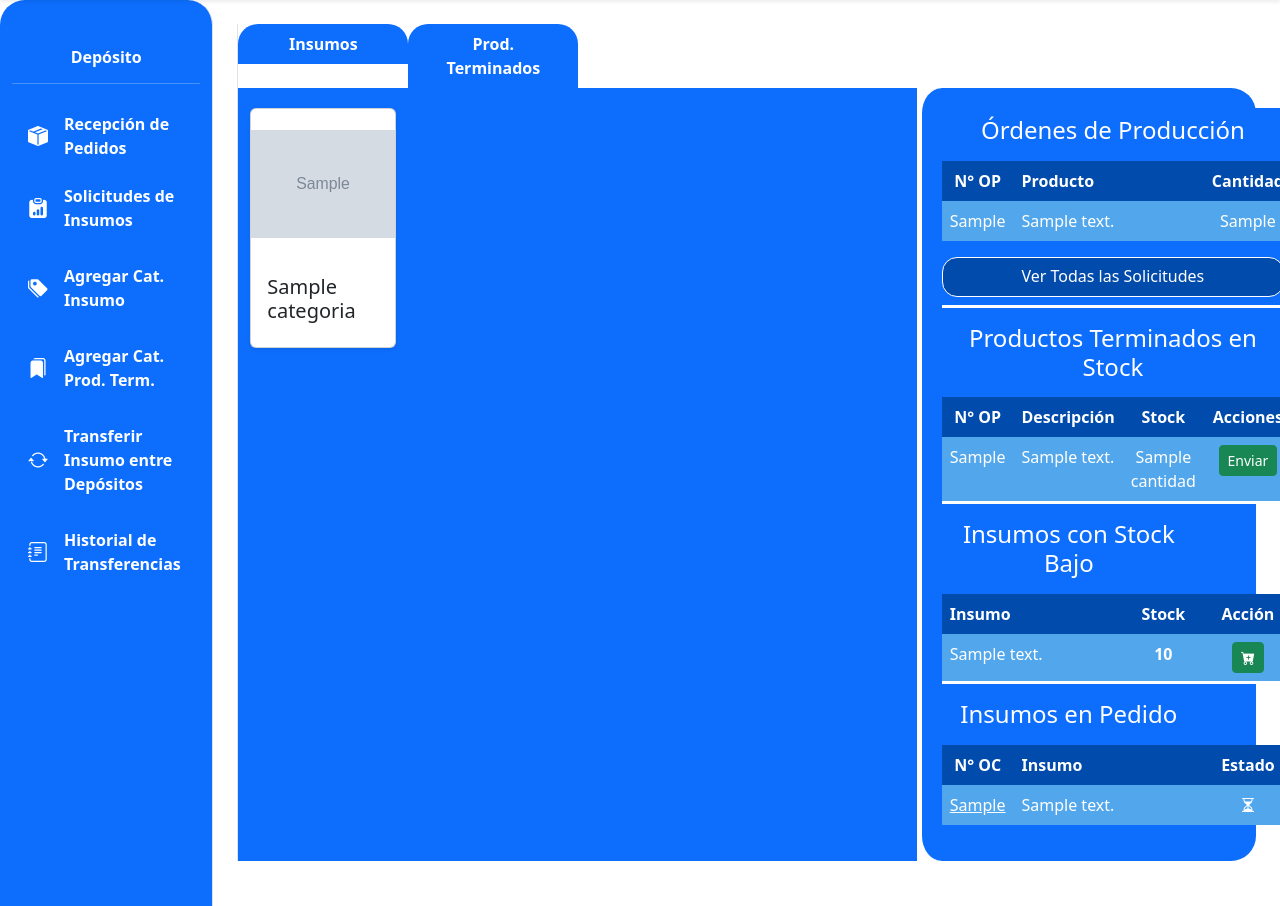
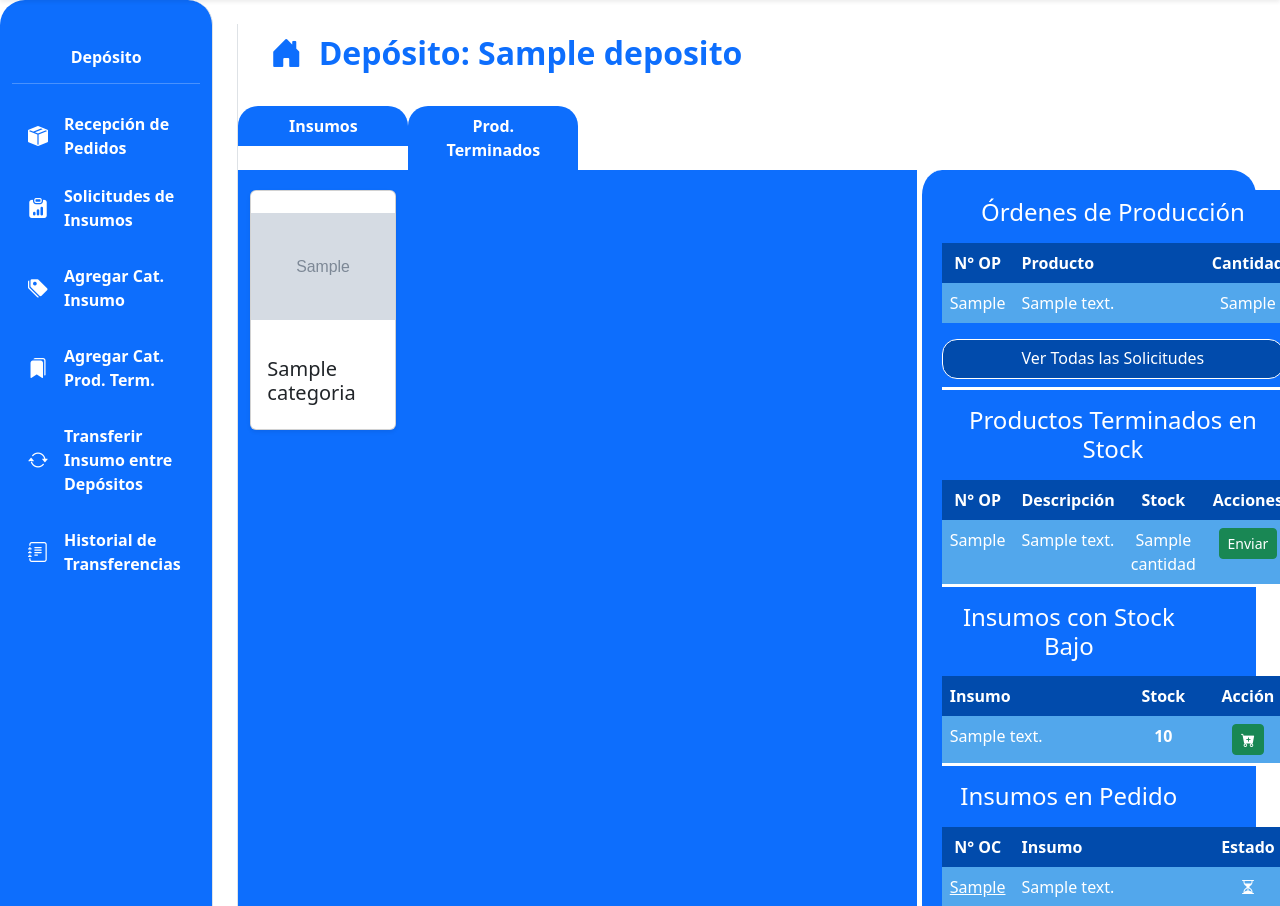
Before and after one commit to dgimenezdeveloper/refactor_luminova, a Django app: template App_LUMINOVA/templates/deposito/deposito.html in a window 1280 px wide. Shown: the part 110-1016 px from the top of the page. Run offline with Django 5.2, Linux system fonts and the light colour scheme; the template is opened without the code that fills it: most values are stand-ins (such as "Sample title", 1, 10 or a date in 2020); grey boxes marked "Sample" are stand-in pictures; some libraries are stand-ins or nearby versions.

Commit message:
Se agrega titulo de depósto

```diff
--- a/App_LUMINOVA/templates/deposito/deposito.html
+++ b/App_LUMINOVA/templates/deposito/deposito.html
@@ -10,6 +10,12 @@
 
 {% block content %}
 <div class="row mx-auto border-start">
+    <div class="col-12 mb-3">
+        <h2 class="fw-bold text-primary" style="background: #fff; border-radius: 15px; padding: 10px 20px; display: inline-block;">
+            <i class="bi bi-house-door-fill me-2"></i>
+            Depósito: {{ deposito.nombre }}
+        </h2>
+    </div>
     {# ... Pestañas Insumos / Prod. Terminados ... #}
     <ul class="nav justify-content-start flex-wrap" style="background-color: white;">
         <li class="nav-item">
```
